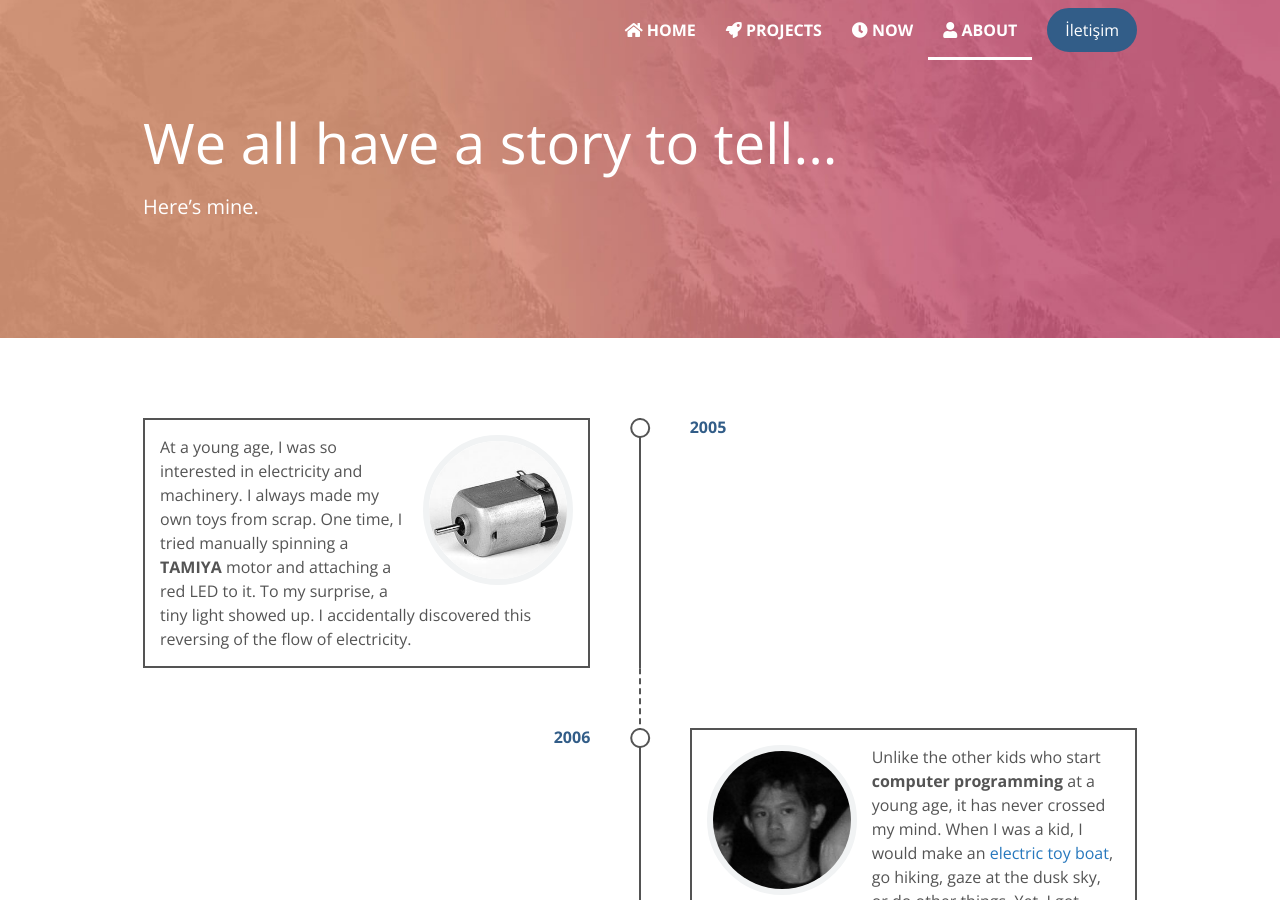
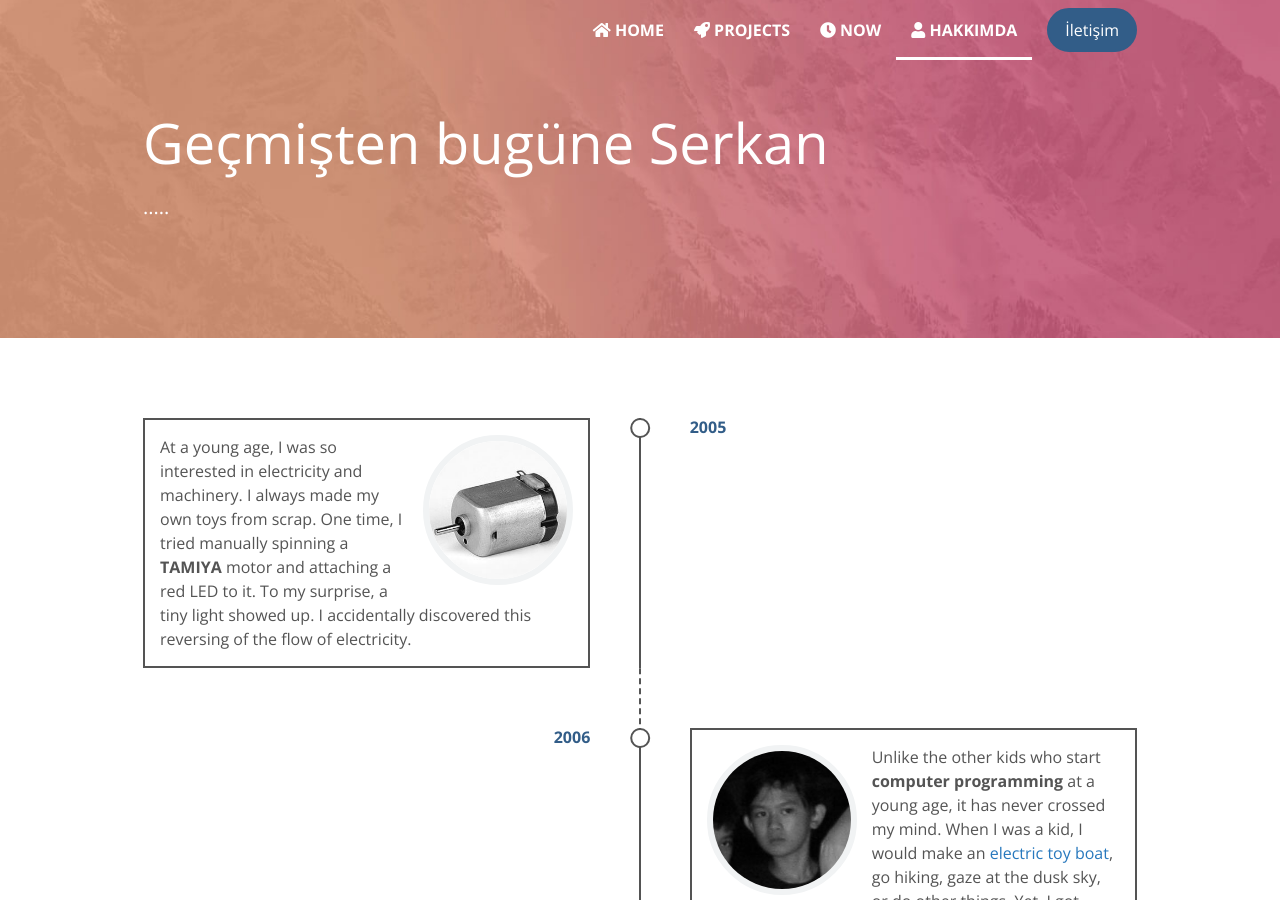
Before and after one commit to srkngrl/srkngrl.github.io, a Jekyll site: the page built from _pages/about.html, in a window 1280 px wide and 900 px high. Built offline with Jekyll 4.4.1, drawn with Linux system fonts in a browser that asks for light colours.

Commit message:
Update about.html

```diff
--- a/_pages/about.html
+++ b/_pages/about.html
@@ -1,11 +1,11 @@
 ---
-title: About
+title: Hakkımda
 permalink: "/about"
 layout: default
 order: 4
 
-heading: We all have a story to tell...
-sub-heading: Here’s mine.
+heading: Geçmişten bugüne Serkan
+sub-heading: .....
 hero-color: C1726E
 hero-image: 4
 font-awesome: fas fa-user
```
